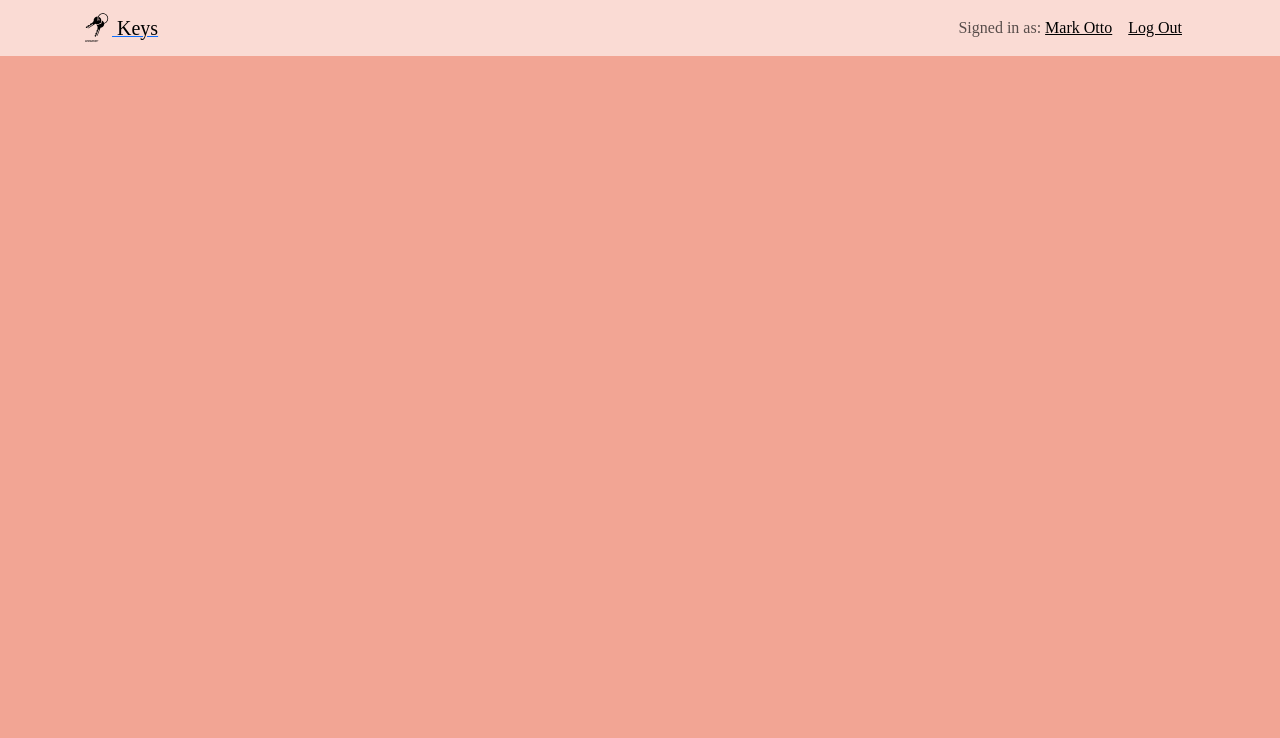
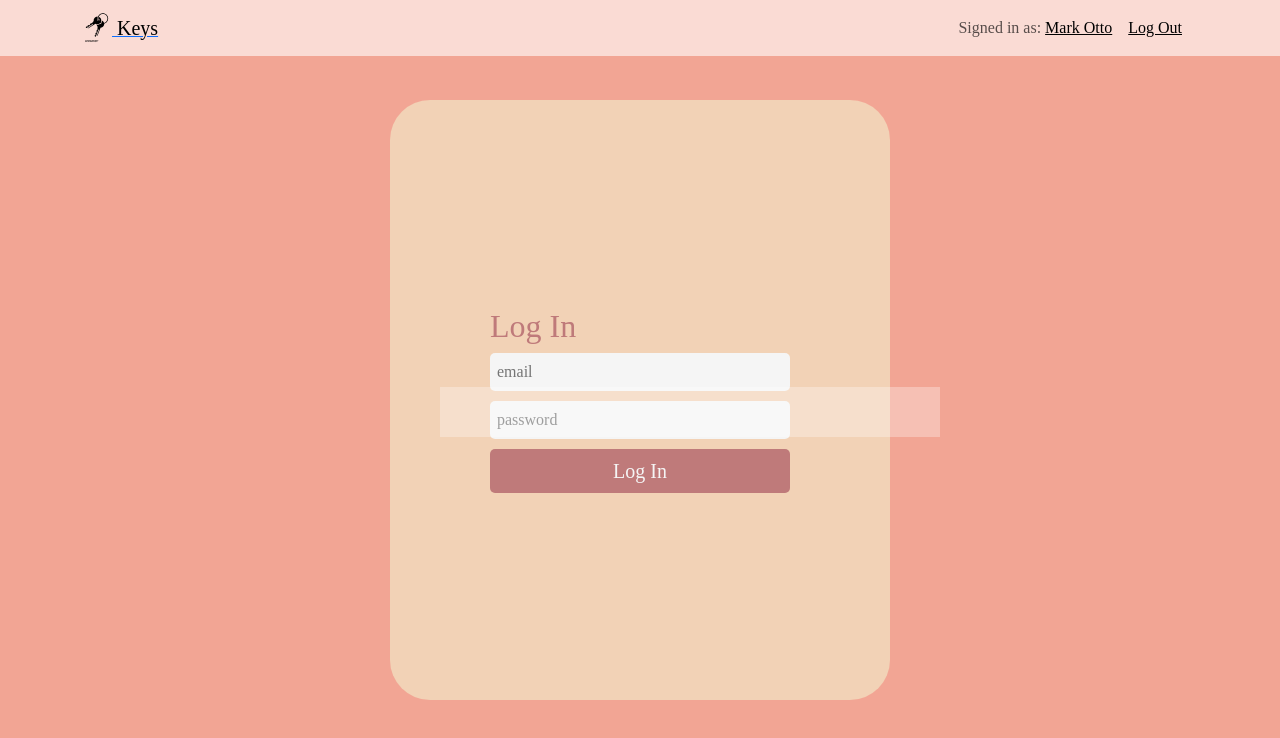
Before and after one commit to ClaireinCode/keys, a React (Vite) app in the folder frontend/keys_proj/: page /login in a window 1280 px wide. Shown: the top 738 px of the page. Built offline with nearby package versions, Linux system fonts and the light colour scheme.

Commit message:
added a login page. functionality untested as backend not connected. readjusted design for house cards

```diff
--- a/frontend/keys_proj/src/index.css
+++ b/frontend/keys_proj/src/index.css
@@ -74,10 +74,9 @@ div.card {
     display: flex;
     flex-direction: column;
     background-color: #f2d2b6;
-    box-shadow: 6px 6px 4px #bf7a7a;
-    max-height: 700px;
+    height: 750px;
     min-width: 600px;
-    border: none;
+    border: 4px solid whitesmoke;
     border-radius: 30px;
     overflow: hidden;
 }
@@ -103,6 +102,9 @@ div.card-title {
 
 #button_div {
     min-width: 550px;
+    border-radius: 10px;
+    padding: 5px;
+    height: 300px;
 }
 
 .buttons {
@@ -115,7 +117,7 @@ div.card-title {
     border-style: solid;
 }
 
-#signup_div {
+#signup_div, #login_div {
     height: 100%;
     display: flex;
     align-items: center;
@@ -135,7 +137,7 @@ div.card-title {
     overflow: hidden;
 }
 
-#signup_form {
+#signup_form, #login_form {
     display: flex;
     flex-direction: column;
 }
@@ -148,7 +150,7 @@ input {
     background-color: whitesmoke;
 }
 
-#signup_title {
+#signup_title, #login_title{
     color: #bf7a7a;
 }
 
@@ -159,19 +161,33 @@ input {
     height: 50px;
     position: fixed;
     left: 440px;
-    top: 368px;
+    top: 364px;
 }
 
-.signup_input {
+.signup_input, .login_input {
     margin-bottom: 10px;
     background-color: whitesmoke;
 }
 
-#signup_button{
-    color:#bf7a7a
+#signup_button, #login_button{
+    font-size: 20px;
+    min-width: 300px;
+    background-color: #bf7a7a;
+    color: whitesmoke;
+
 }
 
-#signup_button:hover {
-    background-color: #bf7a7a;
+#signup_button:hover, #login_button:hover {
     color: whitesmoke;
+    background-color: #F2A594;
 }
+
+#login_title_div {
+    background-color: white;
+    opacity: 30%;
+    width: 500px;
+    height: 50px;
+    position: fixed;
+    left: 440px;
+    top: 387px;
+}
--- a/frontend/keys_proj/src/pages/LoginPage.jsx
+++ b/frontend/keys_proj/src/pages/LoginPage.jsx
@@ -1,9 +1,52 @@
-
+import { api } from "../utilities.jsx";
+import { useNavigate } from "react-router";
+import { useState } from "react";
 
 const LoginPage = () => {
+    const [email, set_email] = useState("")
+    const [password, set_password] = useState("")
+
+    const navigate = useNavigate();
+
+    const login = async (e) => {
+        e.preventDefault();
+        let response = await api.post("users/login/", {
+            email: email,
+            password: password,
+        });
+        console.log(response);
+        let token = response.data.token;
+        let user = response.data.users;
+
+        localStorage.setItem("token", token);
+        api.defaults.headers.common["Authorization"] = `Token ${token}`;
+        setUser(user);
+        navigate("/houses");
+    }
 
     return (
         <>
+        <div id='login_div'>
+            <div id='form_div'>
+                <form onSubmit={(e)=> login(e)} id='login_form'>
+                    <h2 id="login_title">Log In</h2>
+                    <div id="login_title_div"></div>
+                    <input
+                    type="text"
+                    placeholder="email"
+                    onChange={(e) => set_email(e.target.value)}
+                    className="login_input"
+                    />
+                    <input
+                    type="text"
+                    placeholder="password"
+                    onChange={(e) => set_password(e.target.value)}
+                    className="login_input"
+                    />
+                    <input type="submit" value="Log In" id='login_button'/>
+                </form>
+            </div>
+        </div>
         </>
     )
 }
```
